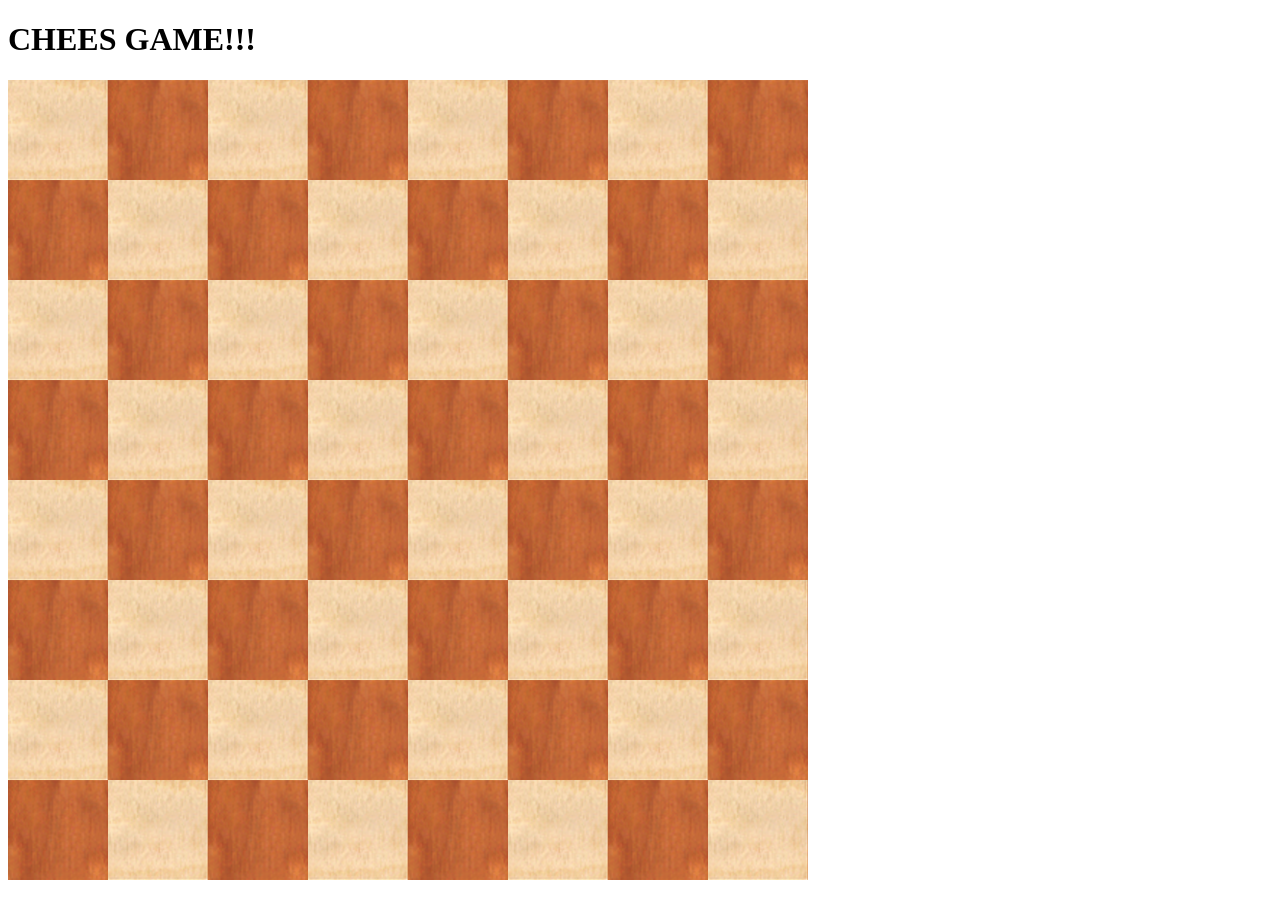
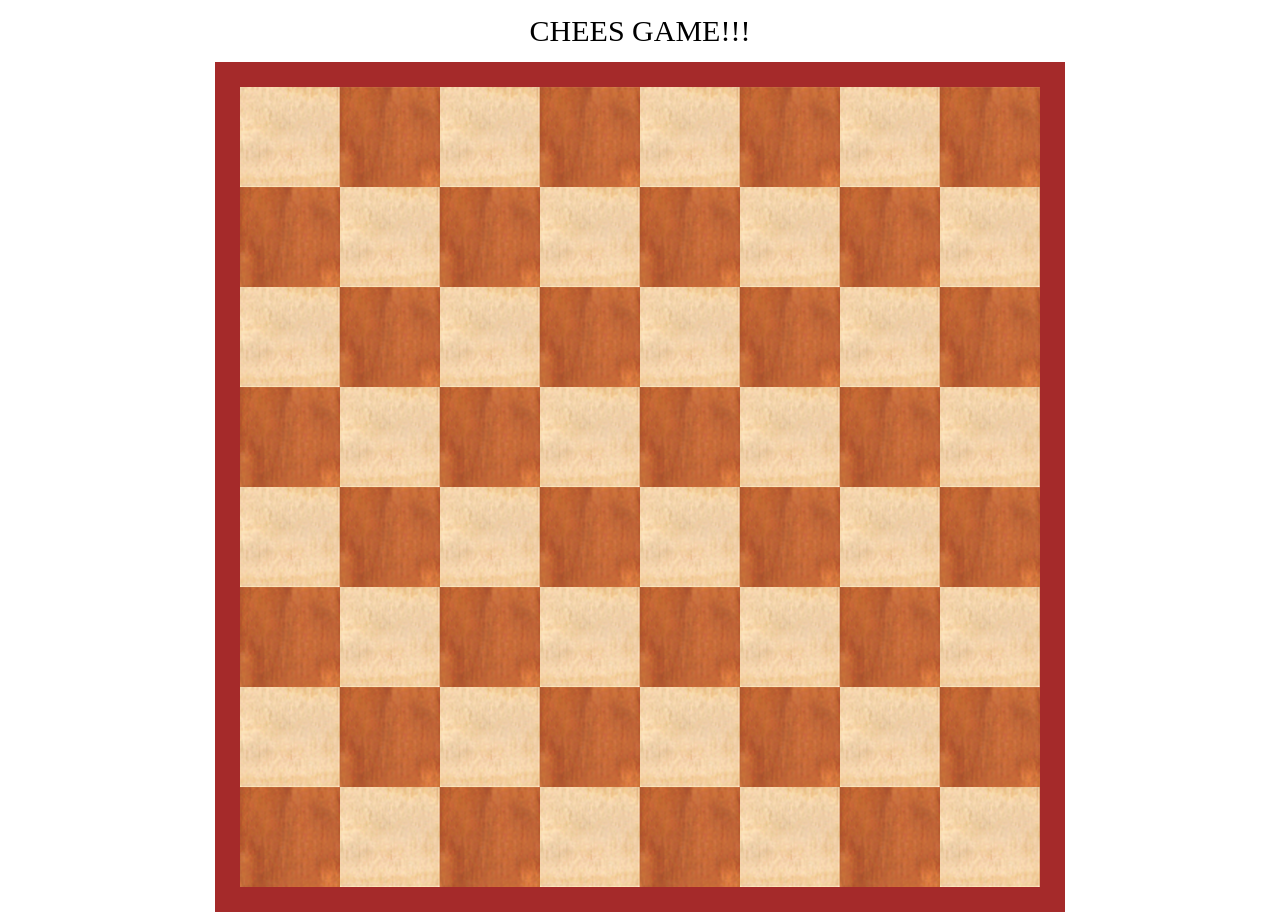
Before and after one commit to Djarid89/chees, an Angular app: page / in a window 1280 px wide. Before the commit the page ends 888 px from the top, so only its background shows below. Built offline with nearby package versions, Linux system fonts and the light colour scheme.

Commit message:
Centrato e bordato

```diff
--- a/src/app/components/chessboard/chessboard.component.html
+++ b/src/app/components/chessboard/chessboard.component.html
@@ -1,3 +1,16 @@
-<div class="row" *ngFor="let row of cheesboardDim">
-  <div [ngClass]="getCellClass(row, cell)" *ngFor="let cell of cheesboardDim"></div>
+
+<div class="upper-bar-container">
+  <div class="filler"></div><div *ngFor="let row of cheesboardDim"></div><div class="filler"></div>
 </div>
+<div class="flex-container">
+  <div class="left-bar-container"><div *ngFor="let row of cheesboardDim"></div></div>
+  <div>
+    <div class="row" *ngFor="let row of cheesboardDim">
+      <div [ngClass]="getCellClass(row, cell)" *ngFor="let cell of cheesboardDim"></div>
+    </div>
+  </div>
+  <div class="right-bar-container"><div *ngFor="let row of cheesboardDim"></div></div>
+</div>
+<div class="bottom-bar-container">
+  <div class="filler"></div><div *ngFor="let row of cheesboardDim"></div><div class="filler"></div>
+</div>
--- a/src/app/components/chessboard/chessboard.component.scss
+++ b/src/app/components/chessboard/chessboard.component.scss
@@ -1,3 +1,32 @@
+.flex-container {
+  display: flex;
+}
+
+.left-bar-container div,
+.right-bar-container div {
+  width: 25px;
+  height: 100px;
+  background-color: brown;
+}
+
+.upper-bar-container,
+.bottom-bar-container {
+  height: 25px;
+}
+
+.upper-bar-container div,
+.bottom-bar-container div {
+  width: 100px;
+  height: 25px;
+  display: inline-block;
+  background-color: brown;
+}
+
+.upper-bar-container div.filler,
+.bottom-bar-container div.filler {
+  width: 25px;
+}
+
 .row {
   height: 100px;
 }
--- a/src/app/components/home/home.component.html
+++ b/src/app/components/home/home.component.html
@@ -1,2 +1,2 @@
-<h1>CHEES GAME!!!</h1>
+<div class="title">CHEES GAME!!!</div>
 <chessboard></chessboard>
--- a/src/app/components/home/home.component.scss
+++ b/src/app/components/home/home.component.scss
@@ -0,0 +1,12 @@
+:host {
+  width: 850px;
+  margin: auto;
+  display: block;
+}
+
+div.title {
+  font-size: 30px;
+  text-align: center;
+  font-family: cursive;
+  margin: 14px 0 14px 0;
+}
```
